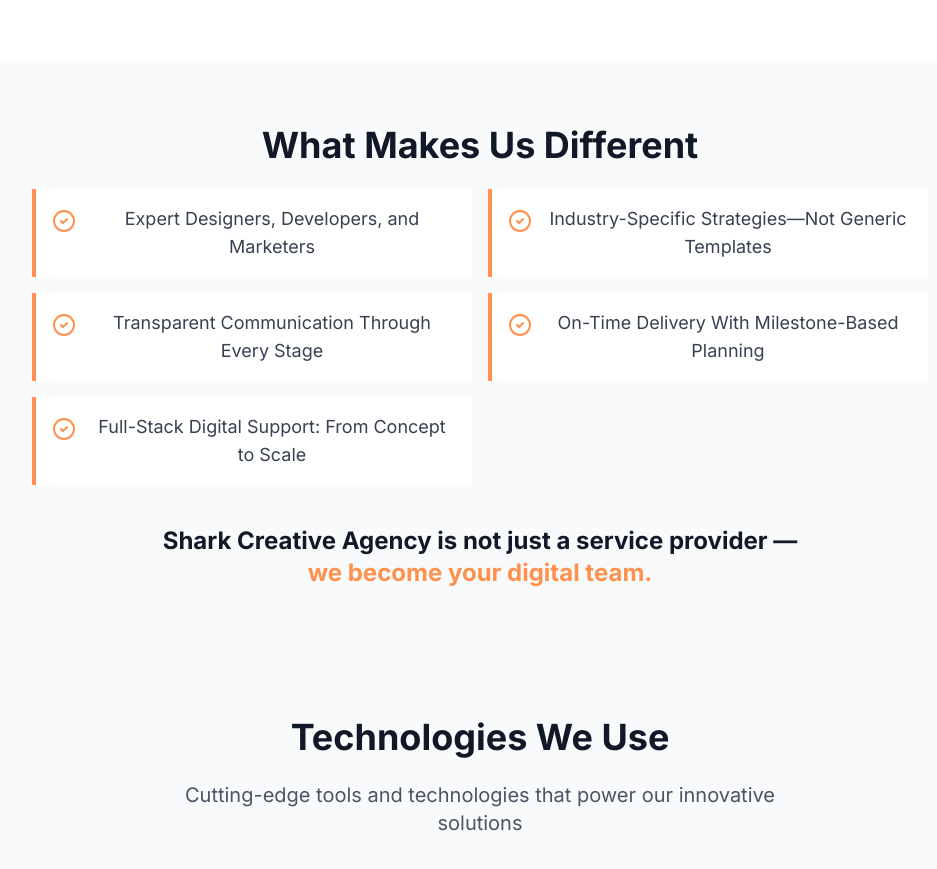
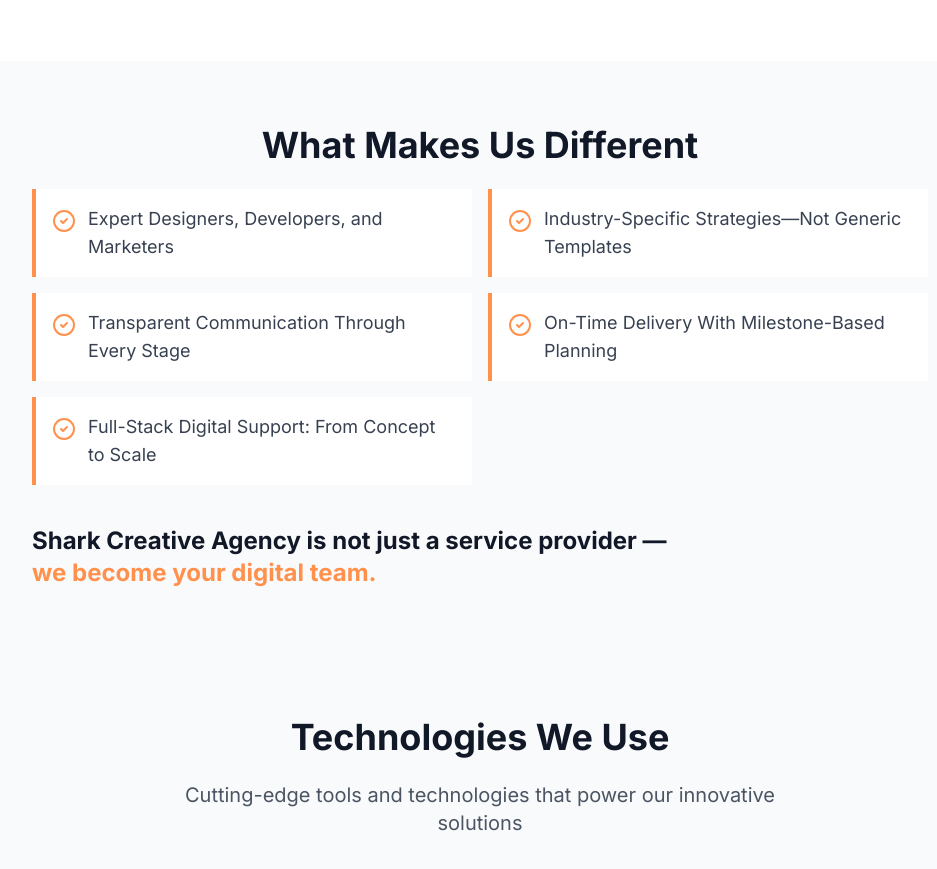
Before and after one commit to bala290498/shark-creative-agency, a Next.js app: page / in a window 1280 px wide. Shown: the part 3440-4309 px from the top of the page, without its empty margins (160-1097 px from the left). Built offline with nearby package versions, Linux system fonts and the light colour scheme.

Commit message:
Left-align feature items in What Makes Us Different section

```diff
--- a/app/page.tsx
+++ b/app/page.tsx
@@ -532,8 +532,8 @@
       {/* Why Choose Us Section */}
       <section className="bg-gray-50 site-section">
         <div className="container mx-auto px-4 max-w-screen-lg">
-          <div className="max-w-4xl mx-auto text-center">
-            <h2 className="text-2xl sm:text-3xl md:text-4xl font-bold mb-6">
+          <div className="max-w-4xl mx-auto">
+            <h2 className="text-2xl sm:text-3xl md:text-4xl font-bold mb-6 text-center">
               What Makes Us Different
             </h2>
 
@@ -541,23 +541,23 @@
             <div className="grid grid-cols-1 md:grid-cols-2 gap-4 max-w-4xl mx-auto">
               <div className="bg-white p-4 flex items-start border-l-4 border-secondary-500">
                 <CheckCircle2 className="w-5 h-5 sm:w-6 sm:h-6 text-secondary-500 mr-3 mt-1 flex-shrink-0" />
-                <span className="text-base sm:text-lg font-normal text-gray-700">Expert Designers, Developers, and Marketers</span>
+                <span className="text-base sm:text-lg font-normal text-gray-700 text-left">Expert Designers, Developers, and Marketers</span>
               </div>
               <div className="bg-white p-4 flex items-start border-l-4 border-secondary-500">
                 <CheckCircle2 className="w-5 h-5 sm:w-6 sm:h-6 text-secondary-500 mr-3 mt-1 flex-shrink-0" />
-                <span className="text-base sm:text-lg font-normal text-gray-700">Industry-Specific Strategies—Not Generic Templates</span>
+                <span className="text-base sm:text-lg font-normal text-gray-700 text-left">Industry-Specific Strategies—Not Generic Templates</span>
               </div>
               <div className="bg-white p-4 flex items-start border-l-4 border-secondary-500">
                 <CheckCircle2 className="w-5 h-5 sm:w-6 sm:h-6 text-secondary-500 mr-3 mt-1 flex-shrink-0" />
-                <span className="text-base sm:text-lg font-normal text-gray-700">Transparent Communication Through Every Stage</span>
+                <span className="text-base sm:text-lg font-normal text-gray-700 text-left">Transparent Communication Through Every Stage</span>
               </div>
               <div className="bg-white p-4 flex items-start border-l-4 border-secondary-500">
                 <CheckCircle2 className="w-5 h-5 sm:w-6 sm:h-6 text-secondary-500 mr-3 mt-1 flex-shrink-0" />
-                <span className="text-base sm:text-lg font-normal text-gray-700">On-Time Delivery With Milestone-Based Planning</span>
+                <span className="text-base sm:text-lg font-normal text-gray-700 text-left">On-Time Delivery With Milestone-Based Planning</span>
               </div>
               <div className="bg-white p-4 flex items-start border-l-4 border-secondary-500">
                 <CheckCircle2 className="w-5 h-5 sm:w-6 sm:h-6 text-secondary-500 mr-3 mt-1 flex-shrink-0" />
-                <span className="text-base sm:text-lg font-normal text-gray-700">Full-Stack Digital Support: From Concept to Scale</span>
+                <span className="text-base sm:text-lg font-normal text-gray-700 text-left">Full-Stack Digital Support: From Concept to Scale</span>
               </div>
             </div>
 
```
